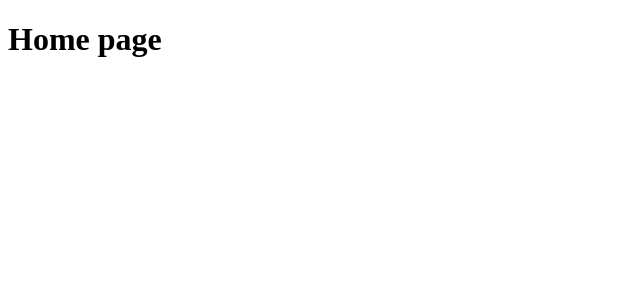
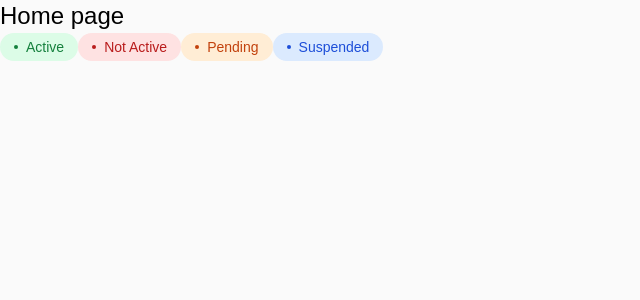
Before and after one commit to Lifuss/next.js-crm, a Next.js app: page / in a window 1280 px wide. Shown: the top 300 px of the page, without its empty margins (0-640 px from the left). Built offline with nearby package versions, Linux system fonts and the light colour scheme.

Commit message:
tailwind+clsx

```diff
--- a/package.json
+++ b/package.json
@@ -9,11 +9,15 @@
     "lint": "next lint"
   },
   "dependencies": {
+    "autoprefixer": "^10.4.16",
+    "clsx": "^2.1.0",
     "eslint-config-prettier": "^9.1.0",
     "next": "14.0.4",
+    "postcss": "^8.4.33",
     "prettier": "^3.1.1",
     "react": "^18",
-    "react-dom": "^18"
+    "react-dom": "^18",
+    "tailwindcss": "^3.4.1"
   },
   "devDependencies": {
     "@types/node": "^20",
--- /dev/null
+++ b/postcss.config.js
@@ -0,0 +1,6 @@
+module.exports = {
+  plugins: {
+    tailwindcss: {},
+    autoprefixer: {},
+  },
+}
--- /dev/null
+++ b/src/app/components/SatusLabels.tsx
@@ -0,0 +1,33 @@
+import React from 'react';
+import clsx from 'clsx';
+
+export enum Status {
+  Active = 'active',
+  NotActive = 'notActive',
+  Pending = 'pending',
+  Suspended = 'suspended',
+}
+
+type Props = {
+  children: React.ReactNode;
+  status: Status;
+};
+
+const StatusLabels = ({ children, status }: Props) => {
+  return (
+    <div
+      className={clsx(
+        'inline-flex items-center px-3.5 py-1 rounded-3xl text-sm font-medium',
+        status === Status.Active && 'bg-green-100 text-green-700',
+        status === Status.NotActive && 'bg-red-100 text-red-700',
+        status === Status.Pending && 'bg-orange-100 text-orange-700',
+        status === Status.Suspended && 'bg-blue-100 text-blue-700',
+      )}
+    >
+      <div className="w-1 h-1 rounded-full mr-2 bg-current"></div>
+      {children}
+    </div>
+  );
+};
+
+export default StatusLabels;
--- a/src/app/globals.css
+++ b/src/app/globals.css
@@ -1,5 +1,15 @@
+@tailwind base;
+@tailwind components;
+@tailwind utilities;
+
 * {
   box-sizing: border-box;
   padding: 0;
   margin: 0;
 }
+
+body {
+  font-family: 'Plus Jakarta Sans', sans-serif;
+  font-size: 16px;
+  background-color: rgba(250, 250, 250, 1);
+}
--- a/src/app/layout.tsx
+++ b/src/app/layout.tsx
@@ -1,4 +1,5 @@
 import React from 'react';
+import './globals.css';
 
 export default function RootLayout({
   children,
--- a/src/app/page.tsx
+++ b/src/app/page.tsx
@@ -1,7 +1,13 @@
+import StatusLabels, { Status } from './components/SatusLabels';
+
 export default function Home() {
   return (
     <main>
-      <h1>Home page</h1>
+      <h1 className="text-2xl">Home page</h1>
+      <StatusLabels status={Status.Active}>Active</StatusLabels>
+      <StatusLabels status={Status.NotActive}>Not Active</StatusLabels>
+      <StatusLabels status={Status.Pending}>Pending</StatusLabels>
+      <StatusLabels status={Status.Suspended}>Suspended</StatusLabels>
     </main>
   );
 }
--- /dev/null
+++ b/tailwind.config.js
@@ -0,0 +1,8 @@
+/** @type {import('tailwindcss').Config} */
+module.exports = {
+  content: ['./src/**/*.{js,ts,jsx,tsx,mdx}'],
+  theme: {
+    extend: {},
+  },
+  plugins: [],
+};
```
Also changed, not shown: 1 other file (tests, documents, lock files or other folders).
